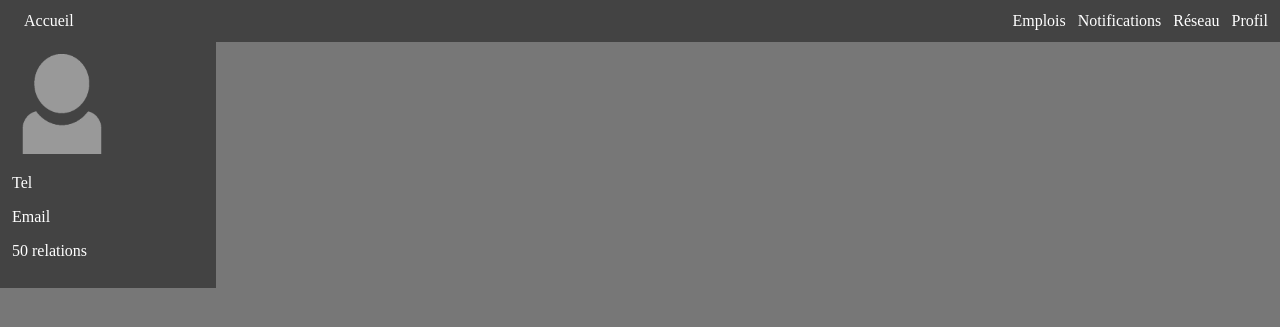
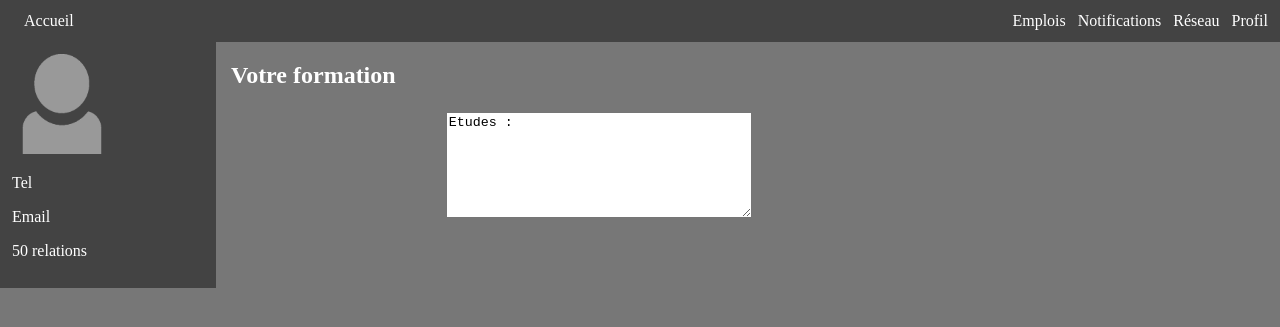
Before and after one commit to Jujulego/linkedece, a PHP site: page /profil.php in a window 1280 px wide. Shown: the top 327 px of the page. Run offline with PHP 8.4, Linux system fonts and the light colour scheme.

Commit message:
début ajout formation

```diff
--- a/css/style_profil.css
+++ b/css/style_profil.css
@@ -9,3 +9,27 @@
     color: white;
     width: 15%;
 }
+
+textarea
+{
+    margin-left: 50px;
+    margin-top: 70px;
+}
+
+
+#mur article {
+    background: #eee;
+    color: black;
+
+    margin: 8px;
+    padding: 12px;
+    box-shadow: #222 4px 4px 4px;
+    border-radius: 4px;
+}
+
+#post
+{
+    display: flex;
+    margin-left: 15px;
+    margin-bottom: 15px;
+}
--- a/profil.php
+++ b/profil.php
@@ -26,6 +26,12 @@
             <p>Email</p>
             <p>50 relations</p>
         </section>
+        <article>
+            <div id="post">
+                <h2>Votre formation</h2>
+                <textarea  style="width: 300px;height:100px" >Etudes :</textarea>
+            </div>
+        </article>
 
     </div>
 
```
